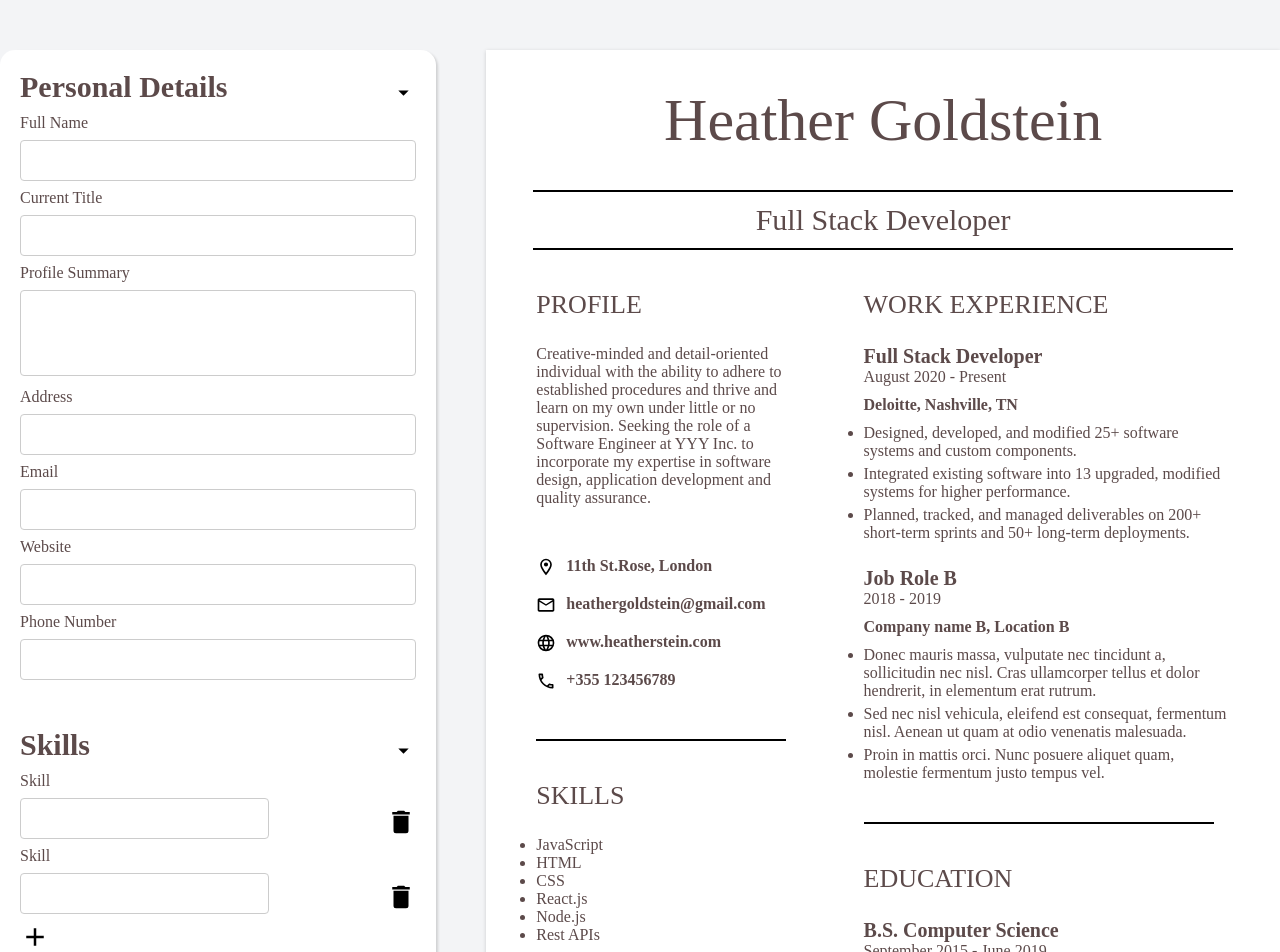
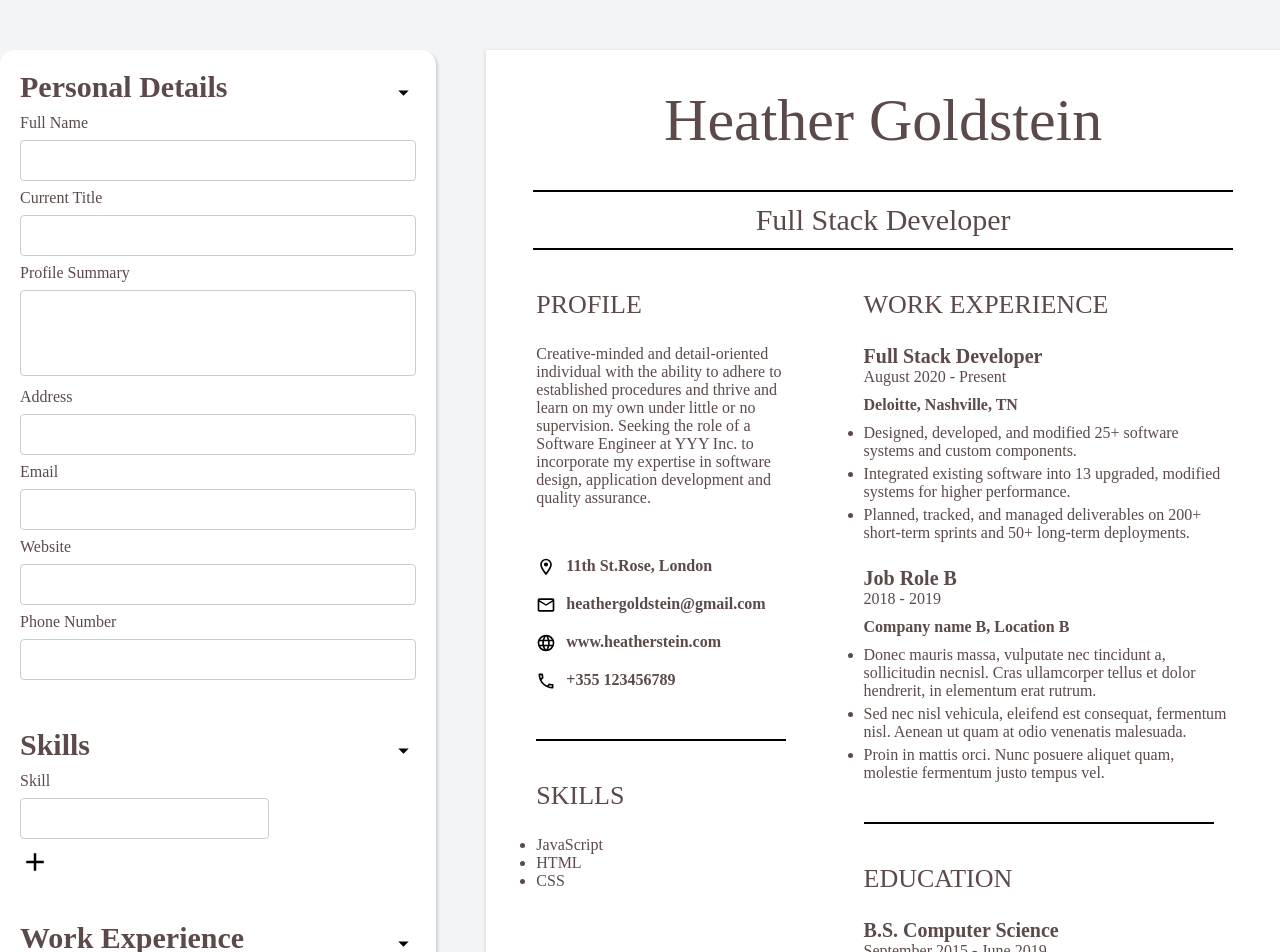
Before and after one commit to WanSha00/cv-application, a React (Vite) app: page / in a window 1280 px wide. Shown: the top 952 px of the page. Built offline with nearby package versions, Linux system fonts and the light colour scheme.

Commit message:
seperate more components seperate display data passed as props add function to add skill input in skills form

```diff
--- a/src/components/display/Education.jsx
+++ b/src/components/display/Education.jsx
@@ -1,26 +1,43 @@
+function EduDetails({ name, duration, place }) {
+  return (
+    <>
+      <div className="edu-details">
+        <div className="edu-row1">
+          <div className="edu-name">{name}</div>
+          <div className="edu-duration">{duration}</div>
+        </div>
+        <div className="edu-place">{place}</div>
+      </div>
+    </>
+  );
+}
 function Education() {
+  const eduDetails = [
+    {
+      name: "B.S. Computer Science",
+      duration: "September 2015 - June 2019",
+      place: "University of Tennessee, Knoxville, TN",
+    },
+    {
+      name: "Edu B",
+      duration: "2018 - 2019",
+      place: "Edu place name B, Location B",
+    },
+  ];
   return (
     <>
       <div className="info-education">
         <div className="edu-title">EDUCATION</div>
-
-        <div className="edu-details">
-          <div className="edu-row1">
-            <div className="edu-name">B.S. Computer Science</div>
-            <div className="edu-duration">September 2015 - June 2019</div>
-          </div>
-          <div className="edu-place">
-            University of Tennessee, Knoxville, TN
-          </div>
-        </div>
-
-        <div className="edu-details">
-          <div className="edu-row1">
-            <div className="edu-name">Edu B</div>
-            <div className="edu-duration">2018 - 2019</div>
-          </div>
-          <div className="edu-place">Edu place name B, Location B</div>
-        </div>
+        {eduDetails.map((eduDetail) => {
+          return (
+            <EduDetails
+              key={crypto.randomUUID()}
+              name={eduDetail.name}
+              duration={eduDetail.duration}
+              place={eduDetail.place}
+            />
+          );
+        })}
       </div>
     </>
   );
--- a/src/components/display/Skills.jsx
+++ b/src/components/display/Skills.jsx
@@ -1,4 +1,23 @@
+function SkillDetails({ skill }) {
+  return (
+    <>
+      <li>{skill}</li>
+    </>
+  );
+}
 function Skills() {
+  const skillDetails = [
+    {
+      skill: "JavaScript",
+    },
+    {
+      skill: "HTML",
+    },
+    {
+      skill: "CSS",
+    },
+  ];
+
   return (
     <>
       <div className="info-skills">
@@ -6,12 +25,14 @@ function Skills() {
 
         <div>
           <ul>
-            <li>JavaScript</li>
-            <li>HTML</li>
-            <li>CSS</li>
-            <li>React.js</li>
-            <li>Node.js</li>
-            <li>Rest APIs</li>
+            {skillDetails.map((skillDetail) => {
+              return (
+                <SkillDetails
+                  key={crypto.randomUUID()}
+                  skill={skillDetail.skill}
+                />
+              );
+            })}
           </ul>
         </div>
       </div>
--- a/src/components/display/WorkExperience.jsx
+++ b/src/components/display/WorkExperience.jsx
@@ -1,58 +1,64 @@
+function WorkDetails({ role, duration, company, tasks }) {
+  const renderTask = tasks.map((item) => (
+    <li key={crypto.randomUUID()}>{item}</li>
+  ));
+
+  return (
+    <>
+      <div className="job-details">
+        <div className="job-row1">
+          <div className="job-role">{role}</div>
+          <div className="job-duration">{duration}</div>
+        </div>
+        <div className="job-place">{company}</div>
+
+        <div className="job-tasks">
+          <ul>{renderTask}</ul>
+        </div>
+      </div>
+    </>
+  );
+}
 function WorkExperience() {
+  const workDetails = [
+    {
+      role: "Full Stack Developer",
+      duration: "August 2020 - Present",
+      company: "Deloitte, Nashville, TN",
+      tasks: [
+        "Designed, developed, and modified 25+ software systems and custom components.",
+        "Integrated existing software into 13 upgraded, modified systems for higher performance.",
+        "Planned, tracked, and managed deliverables on 200+ short-term sprints and 50+ long-term deployments.",
+      ],
+    },
+    {
+      role: "Job Role B",
+      duration: "2018 - 2019",
+      company: "Company name B, Location B",
+      tasks: [
+        " Donec mauris massa, vulputate nec tincidunt a, sollicitudin necnisl. Cras ullamcorper tellus et dolor hendrerit, in elementum erat rutrum.",
+        "Sed nec nisl vehicula, eleifend est consequat, fermentum nisl. Aenean ut quam at odio venenatis malesuada.",
+        "Proin in mattis orci. Nunc posuere aliquet quam, molestie fermentum justo tempus vel.",
+      ],
+    },
+  ];
+
   return (
     <>
       <div className="info-work">
         <div className="work-title">WORK EXPERIENCE</div>
 
-        <div className="job-details">
-          <div className="job-row1">
-            <div className="job-role">Full Stack Developer</div>
-            <div className="job-duration">August 2020 - Present</div>
-          </div>
-          <div className="job-place">Deloitte, Nashville, TN</div>
-
-          <div className="job-tasks">
-            <ul>
-              <li>
-                Designed, developed, and modified 25+ software systems and
-                custom components.
-              </li>
-              <li>
-                Integrated existing software into 13 upgraded, modified systems
-                for higher performance.
-              </li>
-              <li>
-                Planned, tracked, and managed deliverables on 200+ short-term
-                sprints and 50+ long-term deployments.
-              </li>
-            </ul>
-          </div>
-        </div>
-
-        <div className="job-details">
-          <div className="job-row1">
-            <div className="job-role">Job Role B</div>
-            <div className="job-duration">2018 - 2019</div>
-          </div>
-          <div className="job-place">Company name B, Location B</div>
-          <div className="job-tasks">
-            <ul>
-              <li>
-                Donec mauris massa, vulputate nec tincidunt a, sollicitudin nec
-                nisl. Cras ullamcorper tellus et dolor hendrerit, in elementum
-                erat rutrum.
-              </li>
-              <li>
-                Sed nec nisl vehicula, eleifend est consequat, fermentum nisl.
-                Aenean ut quam at odio venenatis malesuada.
-              </li>
-              <li>
-                Proin in mattis orci. Nunc posuere aliquet quam, molestie
-                fermentum justo tempus vel.
-              </li>
-            </ul>
-          </div>
-        </div>
+        {workDetails.map((workDetail) => {
+          return (
+            <WorkDetails
+              key={crypto.randomUUID()}
+              role={workDetail.role}
+              duration={workDetail.duration}
+              company={workDetail.company}
+              tasks={workDetail.tasks}
+            />
+          );
+        })}
       </div>
     </>
   );
--- a/src/components/edit/SkillsForm.jsx
+++ b/src/components/edit/SkillsForm.jsx
@@ -3,7 +3,9 @@ import deleteItem from "/src/assets/delete.svg";
 import addItem from "/src/assets/plus.svg";
 import openMenu from "/src/assets/menu-down.svg";
 
-function SkillInput() {
+function SkillInput({ skillList }) {
+  const [newSkill, setNewSkill] = useState("");
+
   const deleteSkill = () => {
     console.log("Delete skill.");
   };
@@ -13,14 +15,21 @@ function SkillInput() {
       <div className="skill-label">
         <div>
           <label htmlFor="skill">Skill</label>
-          <input type="text" id="skill"></input>
+          <input
+            type="text"
+            id="skill"
+            value={newSkill}
+            onChange={(e) => setNewSkill(e.target.value)}
+          ></input>
         </div>
+        {skillList.length > 1 && (
           <img
             className="del-skill-btn"
             src={deleteItem}
             alt="delete skill"
             onClick={deleteSkill}
           ></img>
+        )}
       </div>
     </>
   );
@@ -28,9 +37,10 @@ function SkillInput() {
 
 function SkillsForm() {
   const [hideSkills, setHideSkills] = useState(false);
+  const [skillList, setSkillList] = useState([{ skill: "" }]);
 
-  const addSkill = () => {
-    console.log("Add skill.");
+  const handleSkillAdd = () => {
+    setSkillList([...skillList, { skill: "" }]);
   };
 
   return (
@@ -47,13 +57,14 @@ function SkillsForm() {
             ></img>
           </div>
           <div className={hideSkills ? "hide" : ""}>
-            <SkillInput />
-            <SkillInput />
+            {skillList.map((singleSkill, index) => (
+              <SkillInput key={index} skillList={skillList} />
+            ))}
             <img
               className="add-skill-btn"
               src={addItem}
               alt="add skill"
-              onClick={addSkill}
+              onClick={handleSkillAdd}
             ></img>
           </div>
         </form>
```
Lines whose indentation alone changed are shown as unchanged.
